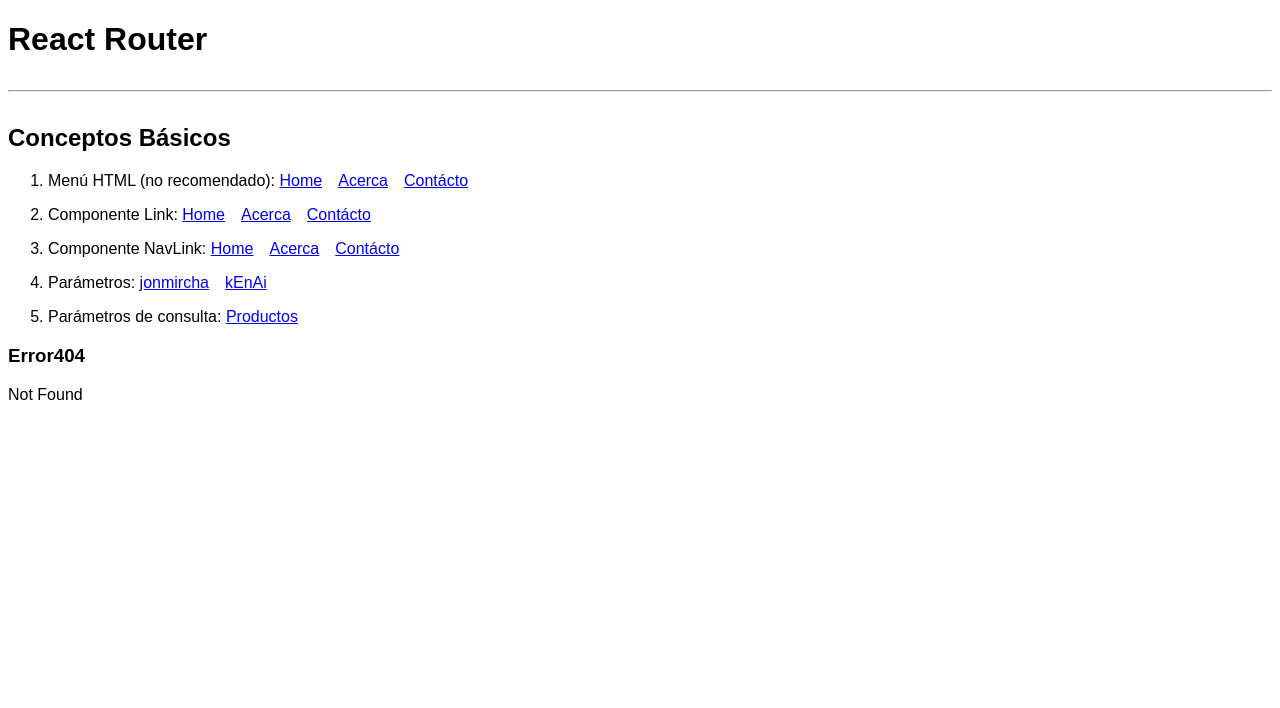
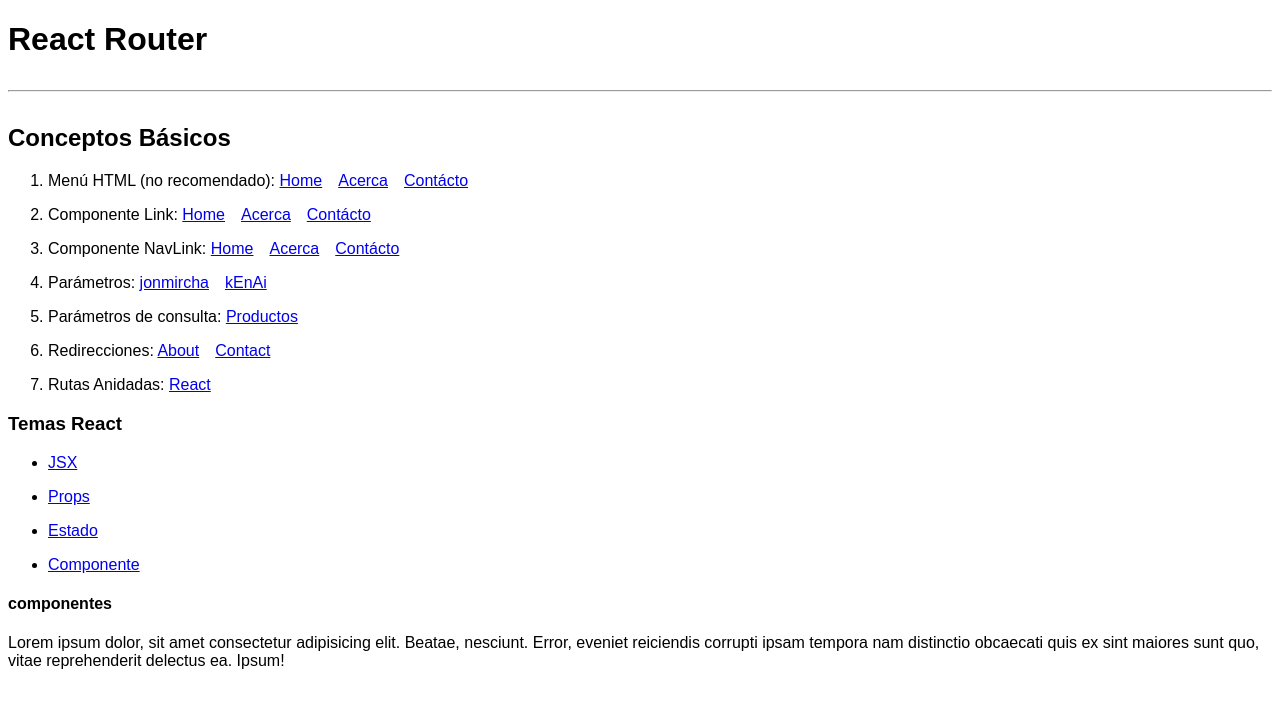
Before and after one commit to cemendez/curso-react, a React (Create React App) app in the folder 03-react-rutas/: page /react/componentes in a window 1280 px wide. Shown: the top 708 px of the page. Built offline with nearby package versions, Linux system fonts and the light colour scheme.

Commit message:
Continuar en https://www.youtube.com/watch?v=AXzuRJhAu_s&list=PLvq-jIkSeTUZ5XcUw8fJPTBKEHEKPMTKk&index=61

```diff
--- a/03-react-rutas/src/App.js
+++ b/03-react-rutas/src/App.js
@@ -1,4 +1,4 @@
-import { BrowserRouter, Routes, Route } from "react-router-dom";
+import { BrowserRouter, Routes, Route, Navigate } from "react-router-dom";
 import Inicio from "./pages/Inicio";
 import Acerca from "./pages/Acerca";
 import Contacto from "./pages/Contacto";
@@ -6,6 +6,7 @@
 import Usuario from "./pages/Usuario";
 import MenuConceptos from "./components/MenuConceptos";
 import Productos from "./pages/Productos";
+import ReactTopics from "./pages/ReactTopics";
 
 function App() {
   return (
@@ -21,6 +22,9 @@
           <Route exact path="/contacto" element={<Contacto />} />
           <Route exact path="/usuario/:username" element={<Usuario />} />
           <Route exact path="/productos" element={<Productos />} />
+          <Route exact path="/about" element={<Navigate to="/acerca" />} />
+          <Route exact path="/contact" element={<Navigate to="/contacto" />} />
+          <Route path="/react/*" element={<ReactTopics />} />
           <Route path="*" element={<Error404 />} />
         </Routes>
       </BrowserRouter>
--- a/03-react-rutas/src/components/MenuConceptos.js
+++ b/03-react-rutas/src/components/MenuConceptos.js
@@ -49,6 +49,15 @@
           <span>Parámetros de consulta: </span>
           <Link to="/productos">Productos</Link>
         </li>
+        <li>
+          <span>Redirecciones: </span>
+          <Link to="/about">About</Link>
+          <Link to="/contact">Contact</Link>
+        </li>
+        <li>
+          <span>Rutas Anidadas: </span>
+          <Link to="/react">React</Link>
+        </li>
       </ol>
     </nav>
   );
--- a/03-react-rutas/src/pages/Productos.js
+++ b/03-react-rutas/src/pages/Productos.js
@@ -5,8 +5,8 @@
   let query = new URLSearchParams(search);
 
   const LIMIT = 20;
-  let start = query.get("inicio");
-  let end = query.get("fin");
+  let start = parseInt(query.get("inicio")) || 1;
+  let end = parseInt(query.get("fin")) || LIMIT;
 
   let navigate = useNavigate();
 
@@ -23,8 +23,8 @@
       <p>
         Mostrando productos del <b>{start}</b> al <b>{end}</b>
       </p>
-      <button>Atrás</button>
-      <button>Adelante</button>
+      {start > LIMIT && <button onClick={handlePrev}>Atrás</button>}
+      <button onClick={handleNext}>Adelante</button>
     </div>
   );
 };
--- /dev/null
+++ b/03-react-rutas/src/pages/ReactTopics.js
@@ -0,0 +1,44 @@
+import { Link, Route, Routes, useParams } from "react-router-dom";
+
+const Topic = () => {
+  let { topic } = useParams();
+
+  return (
+    <div>
+      <h4>{topic}</h4>
+      <p>
+        Lorem ipsum dolor, sit amet consectetur adipisicing elit. Beatae,
+        nesciunt. Error, eveniet reiciendis corrupti ipsam tempora nam
+        distinctio obcaecati quis ex sint maiores sunt quo, vitae reprehenderit
+        delectus ea. Ipsum!
+      </p>
+    </div>
+  );
+};
+
+const ReactTopics = () => {
+  return (
+    <div>
+      <h3>Temas React</h3>
+      <ul>
+        <li>
+          <Link to="jsx">JSX</Link>
+        </li>
+        <li>
+          <Link to="props">Props</Link>
+        </li>
+        <li>
+          <Link to="estado">Estado</Link>
+        </li>
+        <li>
+          <Link to="componentes">Componente</Link>
+        </li>
+      </ul>
+      <Routes>
+        <Route path=":topic" element={<Topic />} />
+      </Routes>
+    </div>
+  );
+};
+
+export default ReactTopics;
```
